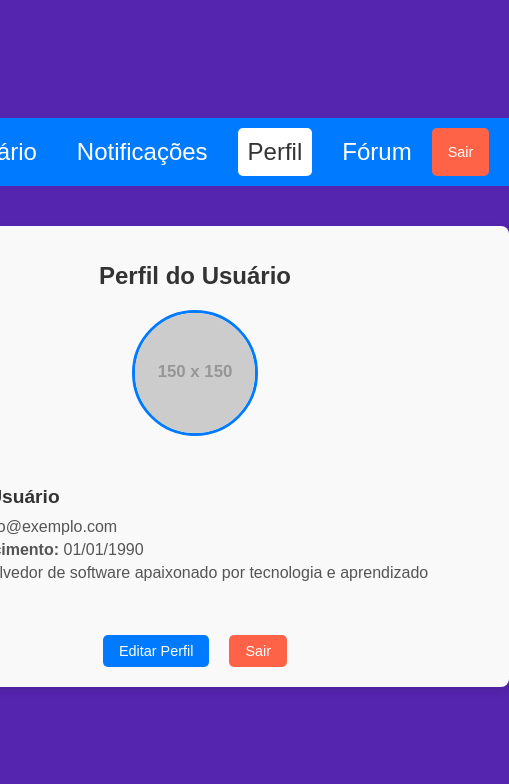
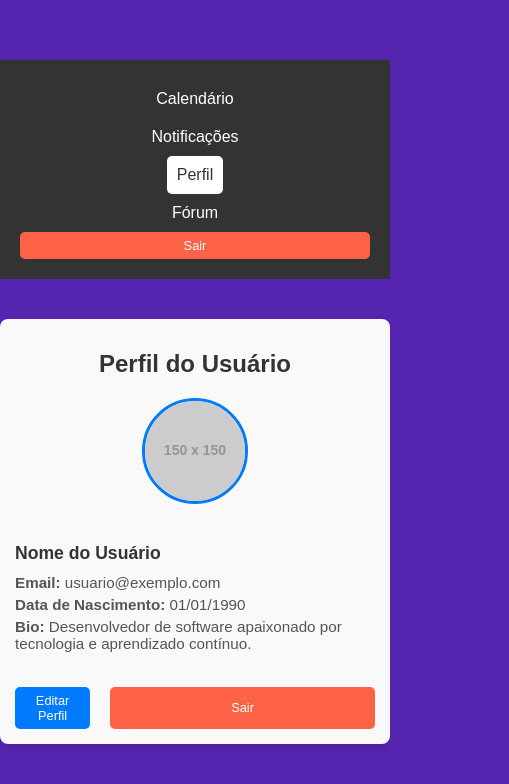
Before and after one commit to julianotadeu/InforCampus, a React (Vite) app: page /InforCampus/perfil in a window 390 px wide. Shown: the top 784 px of the page, 509 px wide, since content can reach past the window. Built offline with nearby package versions, Linux system fonts and the light colour scheme.

Commit message:
Ajustando a responsividade

```diff
--- a/src/pages/Forum.jsx
+++ b/src/pages/Forum.jsx
@@ -1,5 +1,6 @@
 import React from "react";
 import Header from "../components/Header";
+import "../styles/pages/Forum.css"
 
 function Forum() {
   return (
--- a/src/styles/components/Header.css
+++ b/src/styles/components/Header.css
@@ -1,4 +1,4 @@
-.header {
+/*.header {
     display: flex;
     justify-content: space-between;
     background-color: #333;
@@ -25,4 +25,72 @@
     border: none;
     padding: 10px;
     border-radius: 5px;
+  }*/
+
+
+  /* Estilos para o Header */
+.header {
+  display: flex;
+  justify-content: space-between;
+  background-color: #333;
+  padding: 10px;
+  position: sticky;
+  top: 0;
+  flex-wrap: wrap; /* Permite que os itens "quebrem" em telas menores */
+}
+
+/* Itens do Header */
+.header-item {
+  color: white;
+  text-decoration: none;
+  padding: 10px;
+}
+
+/* Itens ativos */
+.header-item.active {
+  background-color: white;
+  color: #333;
+  border-radius: 5px;
+}
+
+/* Botão de Logout */
+.logout-button {
+  background-color: red;
+  color: white;
+  border: none;
+  padding: 10px;
+  border-radius: 5px;
+}
+
+/* Estilo responsivo para telas pequenas */
+@media (max-width: 768px) {
+  .header {
+    flex-direction: column;
+    align-items: center; /* Alinha os itens no centro verticalmente */
+    padding: 20px;
   }
+
+  .header-item {
+    padding: 15px;
+    font-size: 18px; /* Ajusta o tamanho da fonte para dispositivos móveis */
+  }
+
+  .logout-button {
+    padding: 15px;
+    font-size: 18px;
+    width: 100%; /* Faz o botão ocupar toda a largura disponível */
+  }
+}
+
+/* Estilo responsivo para telas muito pequenas (como celulares) */
+@media (max-width: 480px) {
+  .header-item {
+    font-size: 16px; /* Tamanho de fonte menor para telas muito pequenas */
+    padding: 10px;
+  }
+
+  .logout-button {
+    padding: 12px;
+    font-size: 16px;
+  }
+}
--- a/src/styles/pages/Calendario.css
+++ b/src/styles/pages/Calendario.css
@@ -1,5 +1,5 @@
 /* CalendarPage.css */
-.calendar-container {
+/*.calendar-container {
     display: flex;
     flex-direction: column;
     align-items: center;
@@ -41,4 +41,102 @@
 
   .event-details p {
     font-size: 1.1rem;
+  }*/
+
+  /* CalendarPage.css */
+
+/* Container principal do calendário */
+.calendar-container {
+    display: flex;
+    flex-direction: column;
+    align-items: center;
+    padding: 20px;
   }
+
+  /* Estilo do calendário */
+  .calendar {
+    margin-top: 20px;
+    width: 100%;
+    max-width: 600px; /* Limita o tamanho máximo do calendário */
+    box-shadow: 0 4px 8px rgba(0, 0, 0, 0.1);
+    border-radius: 10px;
+    background-color: #fff;
+  }
+
+  /* Título principal da página */
+  h1 {
+    color: #333;
+    font-size: 2rem;
+    margin-bottom: 20px;
+  }
+
+  /* Estilo do dia com evento */
+  .event-day {
+    color: red;
+    font-size: 1.5rem;
+  }
+
+  /* Detalhes do evento */
+  .event-details {
+    margin-top: 30px;
+    padding: 20px;
+    border-radius: 10px;
+    background-color: #f0f0f0;
+    width: 100%;
+    max-width: 600px; /* Limita o tamanho máximo do conteúdo de evento */
+  }
+
+  /* Título dos detalhes do evento */
+  .event-details h2 {
+    margin-bottom: 10px;
+  }
+
+  /* Parágrafo dentro dos detalhes do evento */
+  .event-details p {
+    font-size: 1.1rem;
+  }
+
+  /* Estilos responsivos para telas pequenas */
+
+  /* Para telas menores que 768px */
+  @media (max-width: 768px) {
+    h1 {
+      font-size: 1.5rem; /* Tamanho do título menor */
+    }
+
+    .calendar, .event-details {
+      max-width: 100%; /* Remove o limite máximo de largura, para preencher a tela */
+      padding: 15px;
+    }
+
+    .event-details h2 {
+      font-size: 1.25rem; /* Ajusta o tamanho da fonte */
+    }
+
+    .event-details p {
+      font-size: 1rem; /* Ajusta o tamanho da fonte do parágrafo */
+    }
+  }
+
+  /* Para telas menores que 480px (dispositivos muito pequenos) */
+  @media (max-width: 480px) {
+    h1 {
+      font-size: 1.2rem; /* Tamanho de fonte ainda menor para celulares pequenos */
+    }
+
+    .calendar {
+      margin-top: 10px; /* Reduz o espaço acima do calendário */
+    }
+
+    .event-details {
+      padding: 10px; /* Diminui o padding para telas menores */
+    }
+
+    .event-details h2 {
+      font-size: 1.1rem; /* Ajusta o tamanho da fonte do título */
+    }
+
+    .event-details p {
+      font-size: 0.95rem; /* Ajusta o tamanho da fonte do parágrafo */
+    }
+  }
--- a/src/styles/pages/Notificacoes.css
+++ b/src/styles/pages/Notificacoes.css
@@ -1,86 +1,79 @@
-/* Estilos Gerais da Página */
-.page-content {
+/* Notificações (Notificacoes.css) */
+
+/* Container principal das notificações */
+.notifications-container {
+  display: flex;
+  flex-direction: column;
+  align-items: center;
   padding: 20px;
-    max-width: 800px;
-    margin: 0 auto;
-    background-color: #f9f9f9;
-    border-radius: 8px;
-    box-shadow: 0 4px 8px rgba(0, 0, 0, 0.1);
-    margin-top: 40px;
 }
 
-  h1 {
-    font-size: 2rem;
-    font-weight: 600;
-    color: #333;
-    margin-bottom: 20px;
-    text-align: center;
+/* Estilo para a caixa de notificações */
+.notification-box {
+  margin-top: 20px;
+  width: 100%;
+  max-width: 600px; /* Limita o tamanho máximo da caixa de notificações */
+  box-shadow: 0 4px 8px rgba(0, 0, 0, 0.1);
+  border-radius: 10px;
+  background-color: #fff;
+  padding: 15px;
+  margin-bottom: 10px;
 }
 
-  /* Estilo da Lista de Notificações */
-  ul {
-    list-style-type: none;
-    padding: 0;
+/* Título das notificações */
+.notifications-title {
+  color: #333;
+  font-size: 2rem;
+  margin-bottom: 20px;
 }
 
-  ul li {
-    display: flex;
-    align-items: center;
-    font-size: 1.1rem;
-    padding: 12px;
-    background-color: #fff;
-    border: 1px solid #ddd;
+/* Estilo das mensagens de notificações */
+.notification-message {
+  color: #555;
+  font-size: 1.2rem;
   margin-bottom: 10px;
-    border-radius: 6px;
-    box-shadow: 0 2px 4px rgba(0, 0, 0, 0.05);
-    transition: transform 0.2s ease, background-color 0.3s;
 }
 
-  ul li:hover {
-    background-color: #f4f4f4;
-    transform: scale(1.02);
+/* Estilo das notificações de erro */
+.notification-error {
+  color: red;
+  font-size: 1.1rem;
+  margin-top: 10px;
 }
 
-  /* Ícone de Notificação */
-  ul li::before {
-    content: '📢';
-    margin-right: 15px;
-    font-size: 1.4rem;
-    color: #ff6347; /* Cor para o ícone */
+/* Estilos responsivos para telas pequenas */
+
+/* Para telas menores que 768px */
+@media (max-width: 768px) {
+  .notifications-title {
+    font-size: 1.5rem; /* Tamanho do título menor */
   }
 
-  /* Estilo para a Cabeça do Header */
-  .header {
-    background-color: #007bff;
-    padding: 10px 20px;
-    text-align: center;
-    color: white;
-    font-size: 1.5rem;
+  .notification-box {
+    max-width: 100%; /* Remove o limite máximo de largura para preencher a tela */
+    padding: 15px;
   }
 
-  .header-item {
-    color: #fff;
-    text-decoration: none;
-    margin: 0 10px;
-    font-weight: 500;
+  .notification-message {
+    font-size: 1rem; /* Ajusta o tamanho da fonte das mensagens */
+  }
 }
 
-  .header-item:hover {
-    text-decoration: underline;
+/* Para telas menores que 480px (dispositivos muito pequenos) */
+@media (max-width: 480px) {
+  .notifications-title {
+    font-size: 1.2rem; /* Tamanho de fonte ainda menor para celulares pequenos */
   }
 
-  /* Responsividade para dispositivos móveis */
-  @media (max-width: 768px) {
-    .page-content {
-      padding: 15px;
-      margin-top: 20px;
+  .notification-box {
+    margin-top: 10px; /* Reduz o espaço acima das notificações */
   }
 
-    h1 {
-      font-size: 1.5rem;
+  .notification-message {
+    font-size: 0.95rem; /* Ajusta o tamanho da fonte das mensagens */
   }
 
-    ul li {
-      font-size: 1rem;
+  .notification-error {
+    font-size: 1rem; /* Ajusta o tamanho da fonte de erro */
   }
 }
--- a/src/styles/pages/Perfil.css
+++ b/src/styles/pages/Perfil.css
@@ -1,4 +1,4 @@
-/* Estilos Gerais da Página */
+/*
 .profile-container {
     max-width: 900px;
     margin: 40px auto;
@@ -15,7 +15,7 @@
     text-align: center;
   }
 
-  /* Container para a Foto de Perfil e Detalhes */
+
   .profile-info {
     display: flex;
     align-items: center;
@@ -51,7 +51,7 @@
     font-weight: 600;
   }
 
-  /* Ações do Perfil (Botões) */
+
   .profile-actions {
     display: flex;
     justify-content: center;
@@ -85,7 +85,7 @@
     background-color: #d9534f;
   }
 
-  /* Responsividade */
+
   @media (max-width: 768px) {
     .profile-info {
       flex-direction: column;
@@ -110,3 +110,150 @@
       padding: 8px 16px;
     }
   }
+    */
+
+/* Perfil */
+.profile-container {
+  max-width: 900px;
+  margin: 40px auto;
+  padding: 20px;
+  background-color: #f9f9f9;
+  border-radius: 8px;
+  box-shadow: 0 4px 8px rgba(0, 0, 0, 0.1);
+}
+
+h1 {
+  font-size: 2rem;
+  color: #333;
+  margin-bottom: 20px;
+  text-align: center;
+}
+
+.profile-info {
+  display: flex;
+  align-items: center;
+  gap: 30px;
+  margin-bottom: 30px;
+}
+
+.profile-picture {
+  flex-shrink: 0;
+}
+
+.profile-img {
+  width: 150px;
+  height: 150px;
+  border-radius: 50%;
+  object-fit: cover;
+  border: 3px solid #007bff;
+}
+
+.profile-details h2 {
+  font-size: 1.5rem;
+  color: #333;
+  margin-bottom: 10px;
+}
+
+.profile-details p {
+  font-size: 1.1rem;
+  margin: 5px 0;
+  color: #555;
+}
+
+.profile-details strong {
+  font-weight: 600;
+}
+
+.profile-actions {
+  display: flex;
+  justify-content: center;
+  gap: 20px;
+}
+
+.edit-button, .logout-button {
+  padding: 10px 20px;
+  font-size: 1rem;
+  border: none;
+  border-radius: 5px;
+  cursor: pointer;
+  transition: background-color 0.3s;
+}
+
+.edit-button {
+  background-color: #007bff;
+  color: white;
+}
+
+.edit-button:hover {
+  background-color: #0056b3;
+}
+
+.logout-button {
+  background-color: #ff6347;
+  color: white;
+}
+
+.logout-button:hover {
+  background-color: #d9534f;
+}
+
+/* Responsividade */
+
+/* Para telas menores que 768px */
+@media (max-width: 768px) {
+  .profile-info {
+    flex-direction: column;
+    align-items: center;
+  }
+
+  .profile-img {
+    width: 120px;
+    height: 120px;
+  }
+
+  .profile-details h2 {
+    font-size: 1.2rem;
+  }
+
+  .profile-details p {
+    font-size: 1rem;
+  }
+
+  .edit-button, .logout-button {
+    font-size: 0.9rem;
+    padding: 8px 16px;
+  }
+}
+
+/* Para telas menores que 480px */
+@media (max-width: 480px) {
+  .profile-container {
+    padding: 15px; /* Menos padding em telas muito pequenas */
+  }
+
+  h1 {
+    font-size: 1.5rem; /* Tamanho de fonte do título menor */
+  }
+
+  .profile-info {
+    gap: 20px;
+  }
+
+  .profile-img {
+    width: 100px;
+    height: 100px; /* Menor tamanho para dispositivos muito pequenos */
+  }
+
+  .profile-details h2 {
+    font-size: 1.1rem; /* Tamanho de fonte menor para o título */
+  }
+
+  .profile-details p {
+    font-size: 0.95rem; /* Tamanho de fonte menor para o parágrafo */
+  }
+
+  .edit-button, .logout-button {
+    font-size: 0.8rem;
+    padding: 6px 14px;
+  }
+}
```
Also changed, not shown: 1 other file (tests, documents, lock files or other folders). Lines whose indentation alone changed are shown as unchanged.
